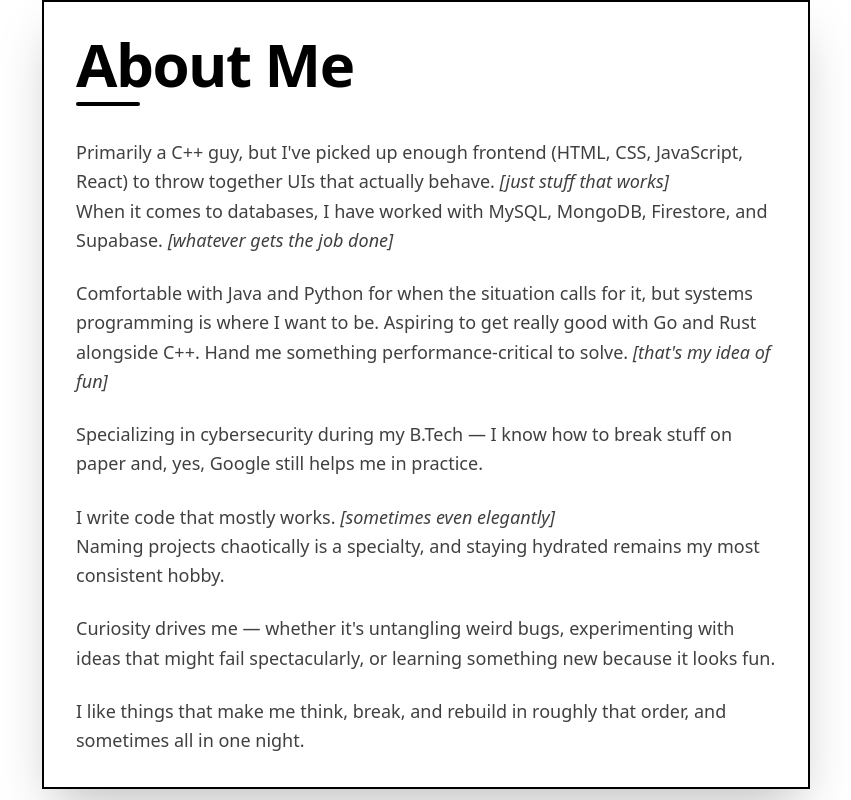
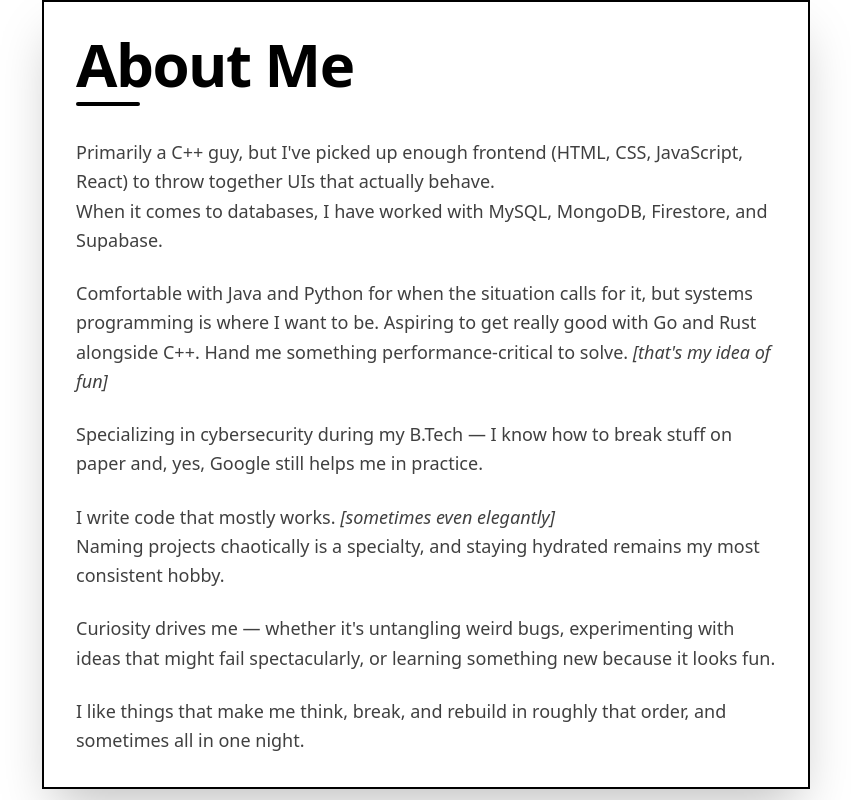
Before and after one commit to rrajvardhan/portfolio, a React (Vite) app: page / in a window 1280 px wide. Shown: the part 880-1680 px from the top of the page, without its empty margins (214-1065 px from the left). Built offline with nearby package versions, Linux system fonts and the light colour scheme.

Commit message:
update ME

```diff
--- a/src/components/AboutMe.jsx
+++ b/src/components/AboutMe.jsx
@@ -12,11 +12,12 @@ const AboutMe = ({ scrollToSection }) => {
           <div className="text-base sm:text-lg text-neutral-700 font-medium leading-relaxed">
             <p className="mb-4 sm:mb-6">
               Primarily a C++ guy, but I've picked up enough frontend (HTML,
-              CSS, JavaScript, React) to throw together UIs that actually behave.
-              <span className="italic"> [just stuff that works]</span>
+              CSS, JavaScript, React) to throw together UIs that actually
+              behave.
+              {/* <span className="italic"> [just stuff that works]</span> */}
               <br /> When it comes to databases, I have worked with MySQL,
               MongoDB, Firestore, and Supabase.
-              <span className="italic"> [whatever gets the job done]</span>
+              {/* <span className="italic"> [whatever gets the job done]</span> */}
             </p>
 
             <p className="mb-4 sm:mb-6">
```
